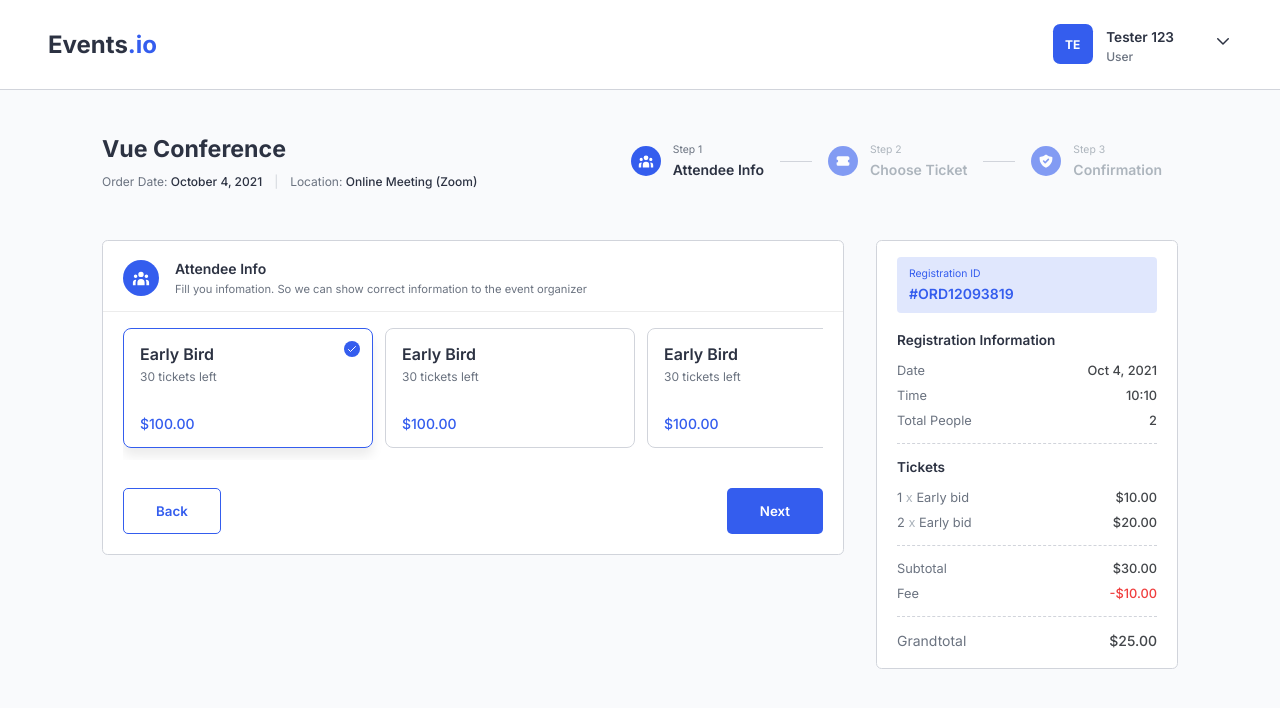
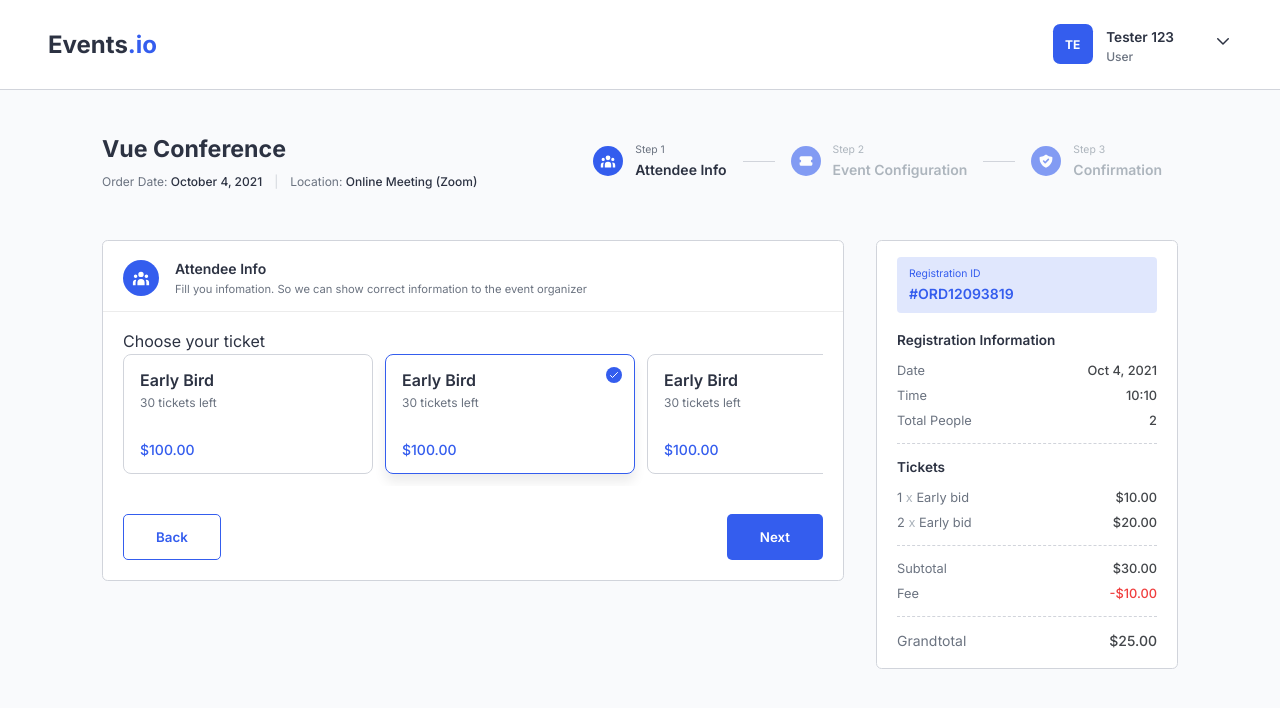
Before and after one commit to Erik3010/events.io, a React (Create React App) app: page /registration in a window 1280 px wide. Shown: the top 708 px of the page. Built offline with nearby package versions, Linux system fonts and the light colour scheme.

Commit message:
refactor: component

```diff
--- /dev/null
+++ b/src/components/Registration/RegistrationConfiguration/RegistrationConfiguration.js
@@ -0,0 +1,24 @@
+import styles from "components/Registration/RegistrationConfiguration/RegistrationConfiguration.module.scss";
+
+import cx from "classnames";
+
+import RegistrationTicket from "components/Registration/RegistrationTicket/RegistrationTicket";
+
+function RegistrationConfiguration() {
+  return (
+    <div className={styles["registration-section"]}>
+      <div className={styles["registration-section-title"]}>
+        Choose your ticket
+      </div>
+      <div className={styles["registration-ticket-container"]}>
+        {Array(10)
+          .fill("")
+          .map((_, index) => (
+            <RegistrationTicket isActive={index === 1} />
+          ))}
+      </div>
+    </div>
+  );
+}
+
+export default RegistrationConfiguration;
--- /dev/null
+++ b/src/components/Registration/RegistrationConfiguration/RegistrationConfiguration.module.scss
@@ -0,0 +1,14 @@
+@import "scss/variables";
+
+.registration-ticket {
+  &-container {
+    display: flex;
+    overflow: auto;
+    max-width: 700px;
+    flex-wrap: nowrap;
+    > * + * {
+      margin-left: 0.75rem;
+    }
+    padding-bottom: 0.75rem;
+  }
+}
--- a/src/components/Registration/RegistrationTicket/RegistrationTicket.js
+++ b/src/components/Registration/RegistrationTicket/RegistrationTicket.js
@@ -4,90 +4,28 @@ import cx from "classnames";
 
 import { ReactComponent as Check } from "assets/icons/Check.svg";
 
-function RegistrationTicket() {
+function RegistrationTicket({ isActive = false }) {
   return (
-    <div className={styles["registration-ticket-container"]}>
-      <div className={cx(styles["registration-ticket-item"], styles["active"])}>
+    <div
+      className={cx({
+        [styles["registration-ticket-item"]]: true,
+        [styles["active"]]: isActive,
+      })}
+    >
+      {isActive && (
         <div className={styles["registration-ticket-item-check"]}>
           <Check width={12} height={12} />
         </div>
-        <div className={styles["registration-ticket-item-header"]}>
-          <div className={styles["registration-ticket-item-header-title"]}>
-            Early Bird
-          </div>
-          <div className={styles["registration-ticket-item-header-tagline"]}>
-            30 tickets left
-          </div>
+      )}
+      <div className={styles["registration-ticket-item-header"]}>
+        <div className={styles["registration-ticket-item-header-title"]}>
+          Early Bird
         </div>
-        <div className={styles["registration-ticket-item-content"]}>
-          $100.00
+        <div className={styles["registration-ticket-item-header-tagline"]}>
+          30 tickets left
         </div>
       </div>
-      <div className={styles["registration-ticket-item"]}>
-        <div className={styles["registration-ticket-item-header"]}>
-          <div className={styles["registration-ticket-item-header-title"]}>
-            Early Bird
-          </div>
-          <div className={styles["registration-ticket-item-header-tagline"]}>
-            30 tickets left
-          </div>
-        </div>
-        <div className={styles["registration-ticket-item-content"]}>
-          $100.00
-        </div>
-      </div>
-      <div className={styles["registration-ticket-item"]}>
-        <div className={styles["registration-ticket-item-header"]}>
-          <div className={styles["registration-ticket-item-header-title"]}>
-            Early Bird
-          </div>
-          <div className={styles["registration-ticket-item-header-tagline"]}>
-            30 tickets left
-          </div>
-        </div>
-        <div className={styles["registration-ticket-item-content"]}>
-          $100.00
-        </div>
-      </div>
-      <div className={styles["registration-ticket-item"]}>
-        <div className={styles["registration-ticket-item-header"]}>
-          <div className={styles["registration-ticket-item-header-title"]}>
-            Early Bird
-          </div>
-          <div className={styles["registration-ticket-item-header-tagline"]}>
-            30 tickets left
-          </div>
-        </div>
-        <div className={styles["registration-ticket-item-content"]}>
-          $100.00
-        </div>
-      </div>
-      <div className={styles["registration-ticket-item"]}>
-        <div className={styles["registration-ticket-item-header"]}>
-          <div className={styles["registration-ticket-item-header-title"]}>
-            Early Bird
-          </div>
-          <div className={styles["registration-ticket-item-header-tagline"]}>
-            30 tickets left
-          </div>
-        </div>
-        <div className={styles["registration-ticket-item-content"]}>
-          $100.00
-        </div>
-      </div>
-      <div className={styles["registration-ticket-item"]}>
-        <div className={styles["registration-ticket-item-header"]}>
-          <div className={styles["registration-ticket-item-header-title"]}>
-            Early Bird
-          </div>
-          <div className={styles["registration-ticket-item-header-tagline"]}>
-            30 tickets left
-          </div>
-        </div>
-        <div className={styles["registration-ticket-item-content"]}>
-          $100.00
-        </div>
-      </div>
+      <div className={styles["registration-ticket-item-content"]}>$100.00</div>
     </div>
   );
 }
--- a/src/components/Registration/RegistrationTicket/RegistrationTicket.module.scss
+++ b/src/components/Registration/RegistrationTicket/RegistrationTicket.module.scss
@@ -1,17 +1,6 @@
 @import "scss/variables";
 
-.registration-ticket {
-  &-container {
-    display: flex;
-    overflow: auto;
-    max-width: 700px;
-    flex-wrap: nowrap;
-    > * + * {
-      margin-left: 0.75rem;
-    }
-    padding-bottom: 0.75rem;
-  }
-  &-item {
+.registration-ticket-item {
   &-check {
     position: absolute;
     right: 0.75rem;
@@ -59,4 +48,3 @@
     font-size: 0.875rem;
   }
 }
-}
--- a/src/pages/Registration/Registration.js
+++ b/src/pages/Registration/Registration.js
@@ -15,7 +15,7 @@ import RegistrationStepperItem from "components/Registration/RegistrationStepper
 import RegistrationHeader from "components/Registration/RegistrationHeader/RegistrationHeader";
 import AttendeeForm from "components/Registration/AttendeeForm/AttendeeForm";
 import RegistrationContentHeader from "components/Registration/RegistrationContentHeader/RegistrationContentHeader";
-import RegistrationTicket from "components/Registration/RegistrationTicket/RegistrationTicket";
+import RegistrationConfiguration from "components/Registration/RegistrationConfiguration/RegistrationConfiguration";
 
 function Registration() {
   return (
@@ -33,7 +33,7 @@ function Registration() {
             <RegistrationStepperItem
               icon={<Ticket width={16} height={16} />}
               stepCount={2}
-              title="Choose Ticket"
+              title="Event Configuration"
               disabled={true}
               hasLine={true}
             />
@@ -55,7 +55,7 @@ function Registration() {
             />
             <div className={styles["registration-content-body"]}>
               {/* <AttendeeForm /> */}
-              <RegistrationTicket />
+              <RegistrationConfiguration />
             </div>
             <div className={styles["registration-content-action"]}>
               <div>
```
Lines whose indentation alone changed are shown as unchanged.
